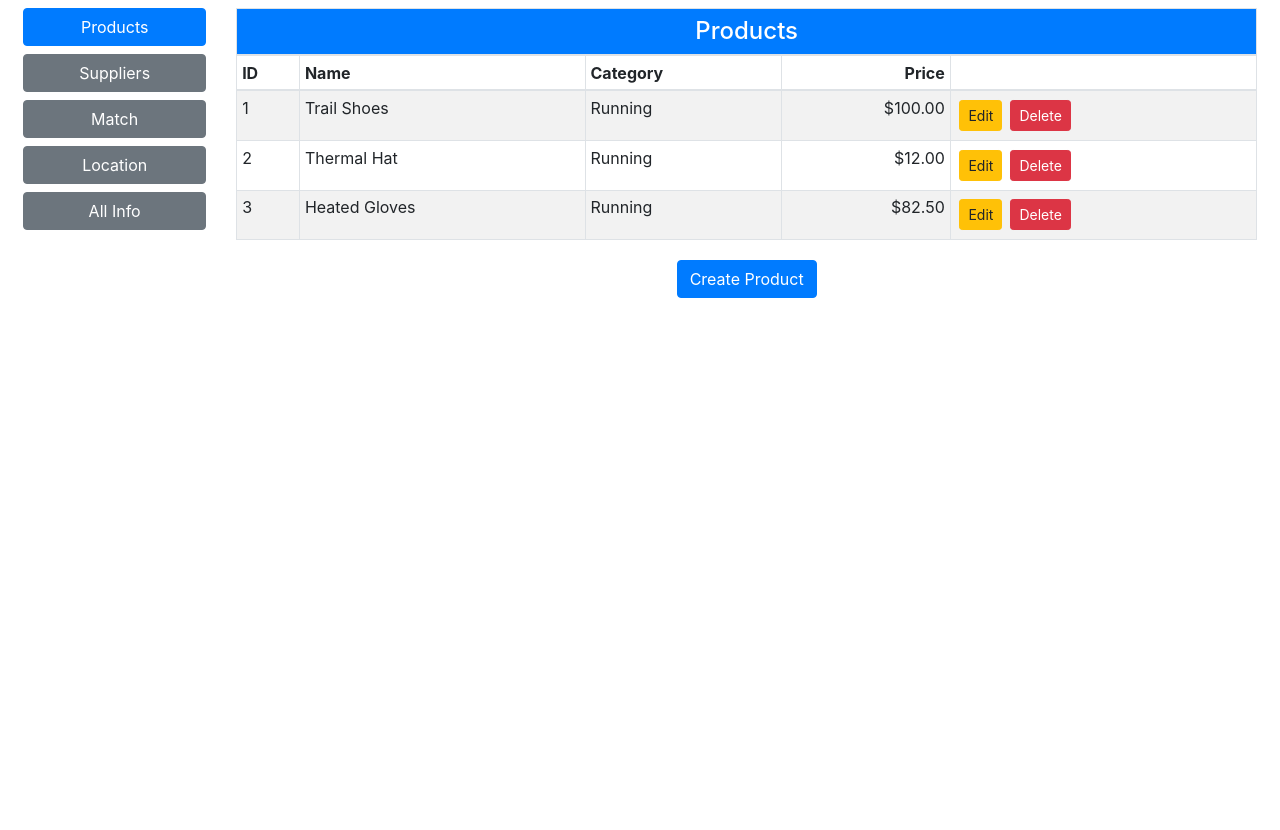
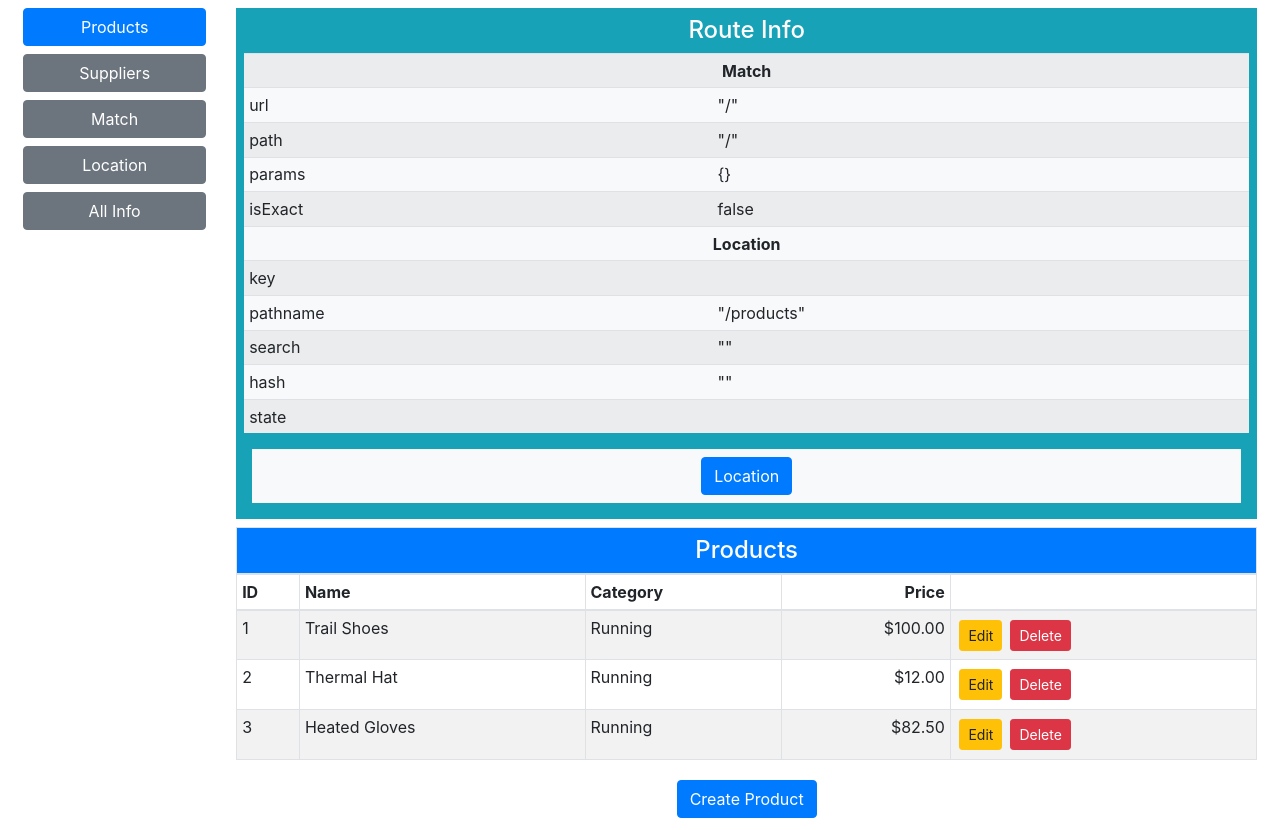
Before and after one commit to vadzimk/complete-app_productapp, a React (Create React App) app: page /products in a window 1280 px wide. Before the commit the page ends 800 px from the top, so only its background shows below. Built offline with nearby package versions, Linux system fonts and the light colour scheme.

Commit message:
using withRouter

```diff
--- a/src/Selector.js
+++ b/src/Selector.js
@@ -3,12 +3,15 @@
 
 
 import React from 'react';
-import {BrowserRouter as Router, Link, Route, Switch, Redirect, NavLink} from "react-router-dom";
+import {BrowserRouter as Router, Link, Route, Switch, Redirect, NavLink, withRouter} from "react-router-dom";
 import ProductDisplay from "./ProductDisplay";
 import SupplierDisplay from "./SupplierDisplay";
 import {RouteInfo} from "./routing/RouteInfo";
 import {ToggleLink} from "./routing/ToggleLink";
 
+//withRouter is a higher order component that provides access to the routing system without directly using a Route. When a component is passed to withRouter, it receives the match, location, history objects as props just as though it had been rendered by a Route using the component prop. This can be a convenient alternative to writing components that render a Route.
+//the withRouter function doesn't provide support for matching paths, which means that the match object is of little use. The location object, however, provides details of the application's current location, and the history object can be used for programmatic navigation.
+const RouteInfoHOC = withRouter(RouteInfo);
 
 export class Selector extends React.Component {
 
@@ -60,6 +63,8 @@ export class Selector extends React.Component {
                         </div>
                         <div className="col">
 
+                            <RouteInfoHOC/>
+
                             <Switch>
                                 <Route path="/products" component={ProductDisplay}/>
                                 <Route path="/suppliers" component={SupplierDisplay}/>
```
